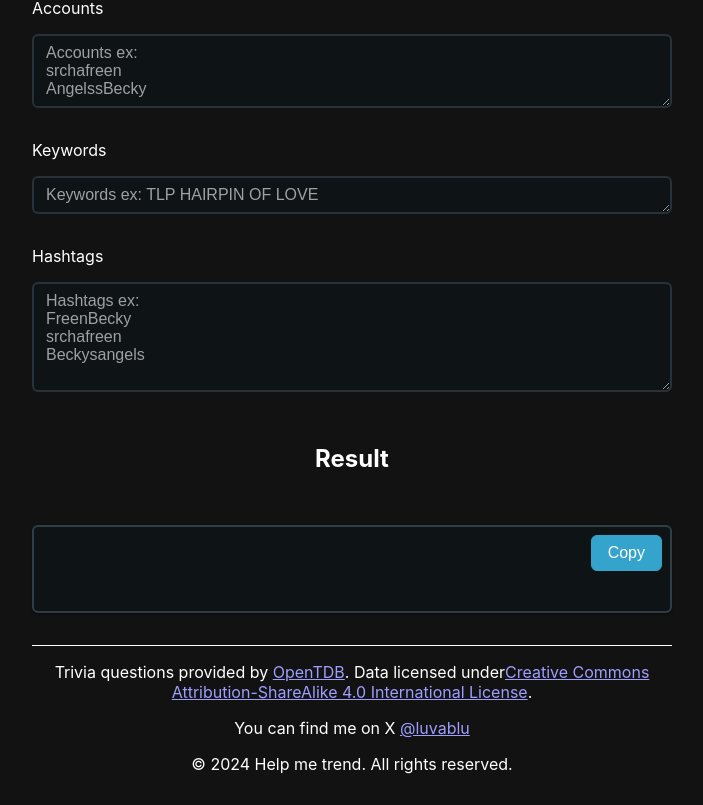
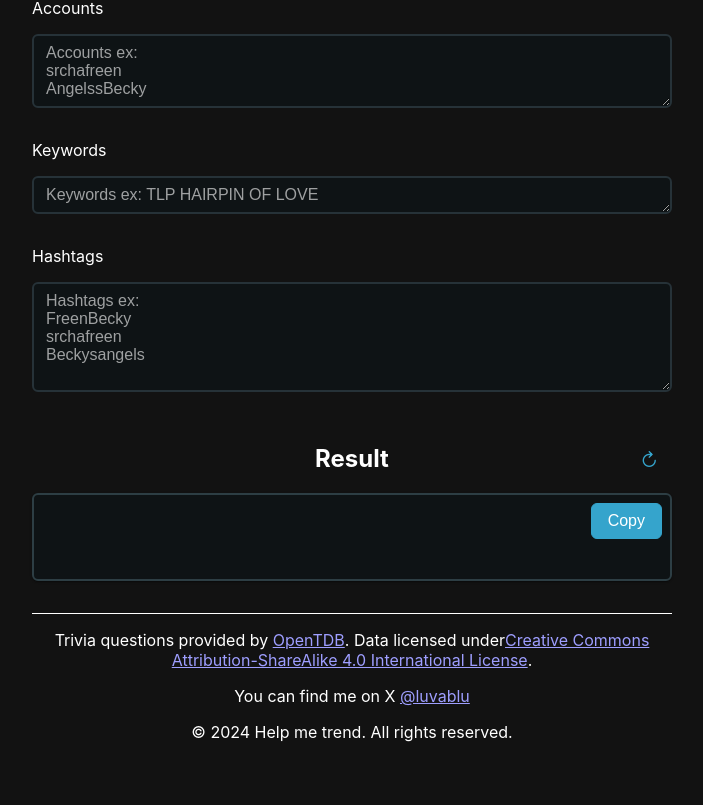
Before and after one commit to luvablu/help-me-tp, a React (Vite) app: page / in a window 1280 px wide. Shown: the part 602-1407 px from the top of the page, without its empty margins (288-991 px from the left). After the commit the page ends 1375 px from the top, so only its background shows below. Built offline with nearby package versions, Linux system fonts and the light colour scheme; no server answers; a web font is replaced by a local one.

Commit message:
feat: add new refresh button to result title

```diff
--- a/src/App.css
+++ b/src/App.css
@@ -53,3 +53,18 @@ html {
         width: 100%;
     }
 }
+
+.result-title {
+    display: flex;
+    justify-content: space-between;
+    align-items: center;
+    margin-bottom: -2rem;
+    text-align: center;
+    .result-refresh-button {
+        display: flex;
+        justify-content: flex-end;
+    }
+    .fill-space {
+        flex: 1;
+    }
+}
--- a/src/App.tsx
+++ b/src/App.tsx
@@ -166,7 +166,19 @@ function App() {
           rows={5}
           onChange={(event) => setHashtags(event.target.value)}
         />
-        <h2>Result</h2>
+        <div className="result-title">
+          <div className="fill-space"></div>
+          <h2 className="fill-space">Result</h2>
+          <div className="fill-space result-refresh-button">
+            <Button
+              icon="pi pi-refresh"
+              severity="info"
+              text
+              onClick={getRandomTriviaQuestion}
+              disabled={isLoading || buttonTimeout}
+            ></Button>
+          </div>
+        </div>
         <ResultCard
           title=""
           postMessage={postMessage}
```
